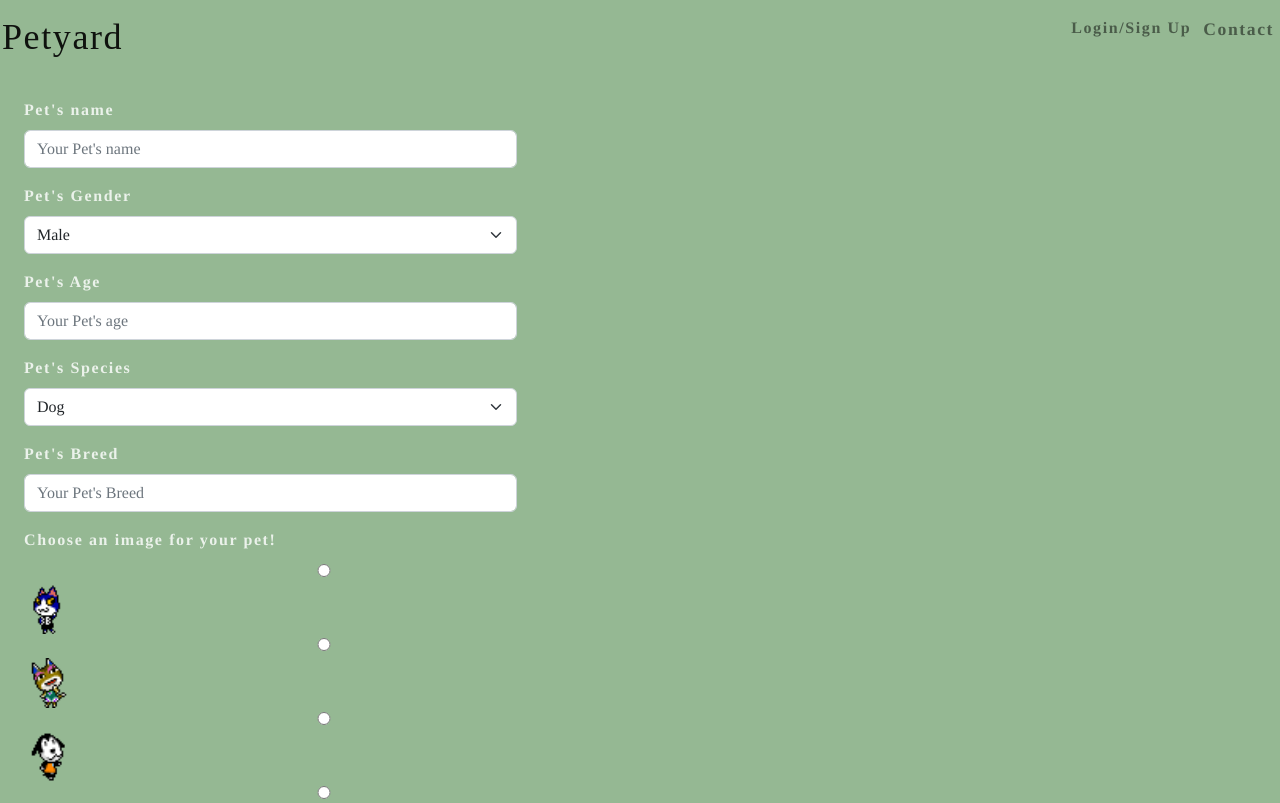
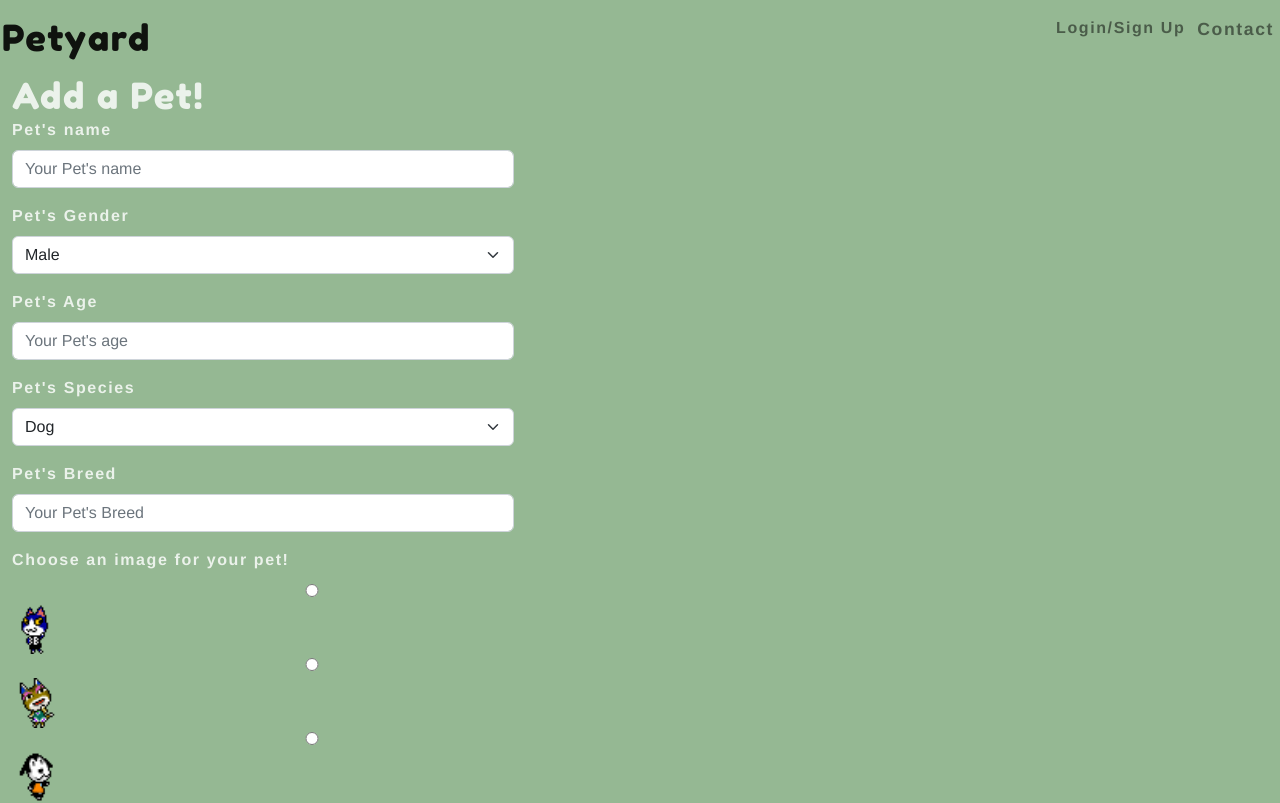
Before and after one commit to cultstatue/petyard, a React (Create React App) app in the folder client/: page /addpet in a window 1280 px wide. Shown: the top 803 px of the page. Built offline with nearby package versions, Linux system fonts and the light colour scheme.

Commit message:
made minor positioning adjustments and added custom fonts

```diff
--- a/client/src/components/CreatePet/index.css
+++ b/client/src/components/CreatePet/index.css
@@ -0,0 +1,5 @@
+.form-container {
+    background-color: beige;
+    color: black;
+    text-align: center;
+}
--- a/client/src/components/CreatePet/index.js
+++ b/client/src/components/CreatePet/index.js
@@ -1,5 +1,6 @@
 import React, { useState } from "react";
-import { Form, Button, Col, Row } from "react-bootstrap";
+import { Form, Button, Col, Row, Container } from "react-bootstrap";
+import "./index.css";
 
 import { useMutation } from "@apollo/client";
 import { ADD_PET } from "../../utils/mutations";
@@ -67,8 +68,13 @@ function CreatePet() {
 
   return (
     <>
-      <Row className="justify-content-md-center">
-        <Col lg className="m-4">
+    <Container fluid>
+      <Row>
+
+
+        <Col>
+        <div classname="form-container">
+          <h1> Add a Pet! </h1>
           <Form noValidate validated={validated} onSubmit={formHandler}>
             <Form.Group className="mb-3" controlId="formPetName">
               <Form.Label>Pet's name</Form.Label>
@@ -169,8 +175,10 @@ function CreatePet() {
               Create!
             </Button>
           </Form>
+          </div>
         </Col>
       </Row>
+      </Container>
     </>
   );
 }
--- a/client/src/index.css
+++ b/client/src/index.css
@@ -1,3 +1,5 @@
+@import url('https://fonts.googleapis.com/css2?family=Fredoka+One&display=swap');
+
 /* Setting margins for the main page */
 main {
   margin: 0 auto;
@@ -36,7 +38,7 @@ body {
   /* Background colors for the page */
   background: var(--dark);
   color: var(--light);
-  font-family: "times", "Times New Roman", Times, serif;
+  font-family: "Helvetica";
 }
 
 /* Setting style for the headers h1-6 */
@@ -46,12 +48,14 @@ h3,
 h4,
 h5,
 h6 {
-  font-family: "Times New Roman";
+  font-family: "Helvetica";
   font-weight: 450;
   margin: auto;
 }
 
 h1 {
+  font-family: 'Fredoka One', cursive;
+
   font-size: 2.25rem;
 }
 
```
